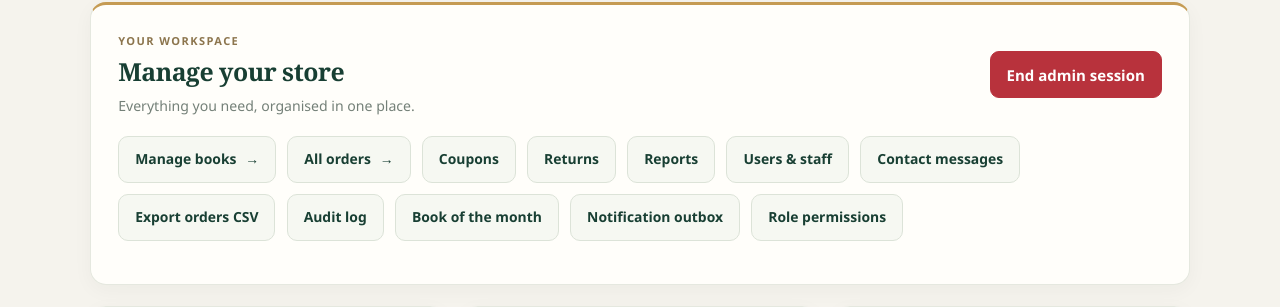
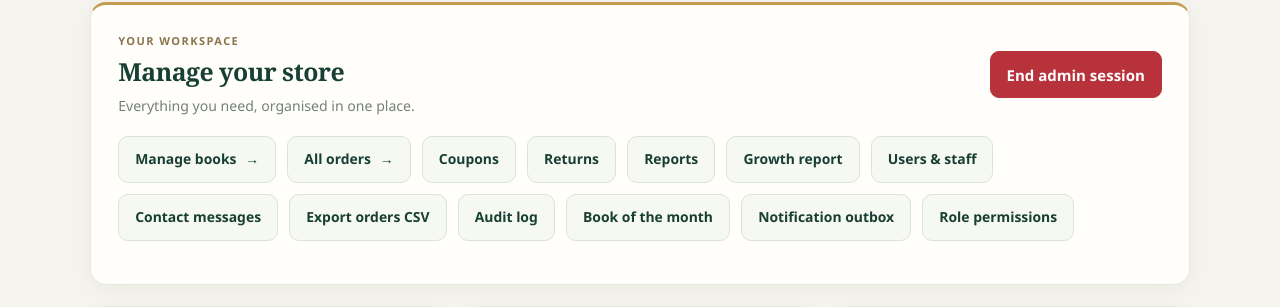
Before and after one commit to JamesReddy19/PageTurnerBooks, a Flask app: page /admin/ in a window 1280 px wide. Shown: the part 587-894 px from the top of the page. Run offline with Flask 3, Linux system fonts and the light colour scheme; the visitor is signed in with stand-in values (Sample User, id 1); data comes from the database, SQL or seed files in the repository; data that the repository does not hold is empty.

Commit message:
Edit templates/admin.html

```diff
--- a/templates/admin.html
+++ b/templates/admin.html
@@ -93,6 +93,10 @@
 
             <a class="button secondary" href="{{ url_for('admin.reports') }}">
                 Reports
+            </a>
+
+            <a class="button secondary" href="{{ url_for('admin.growth_report') }}">
+                Growth report
             </a>
 
             <a class="button secondary" href="{{ url_for('admin.users') }}">
```
